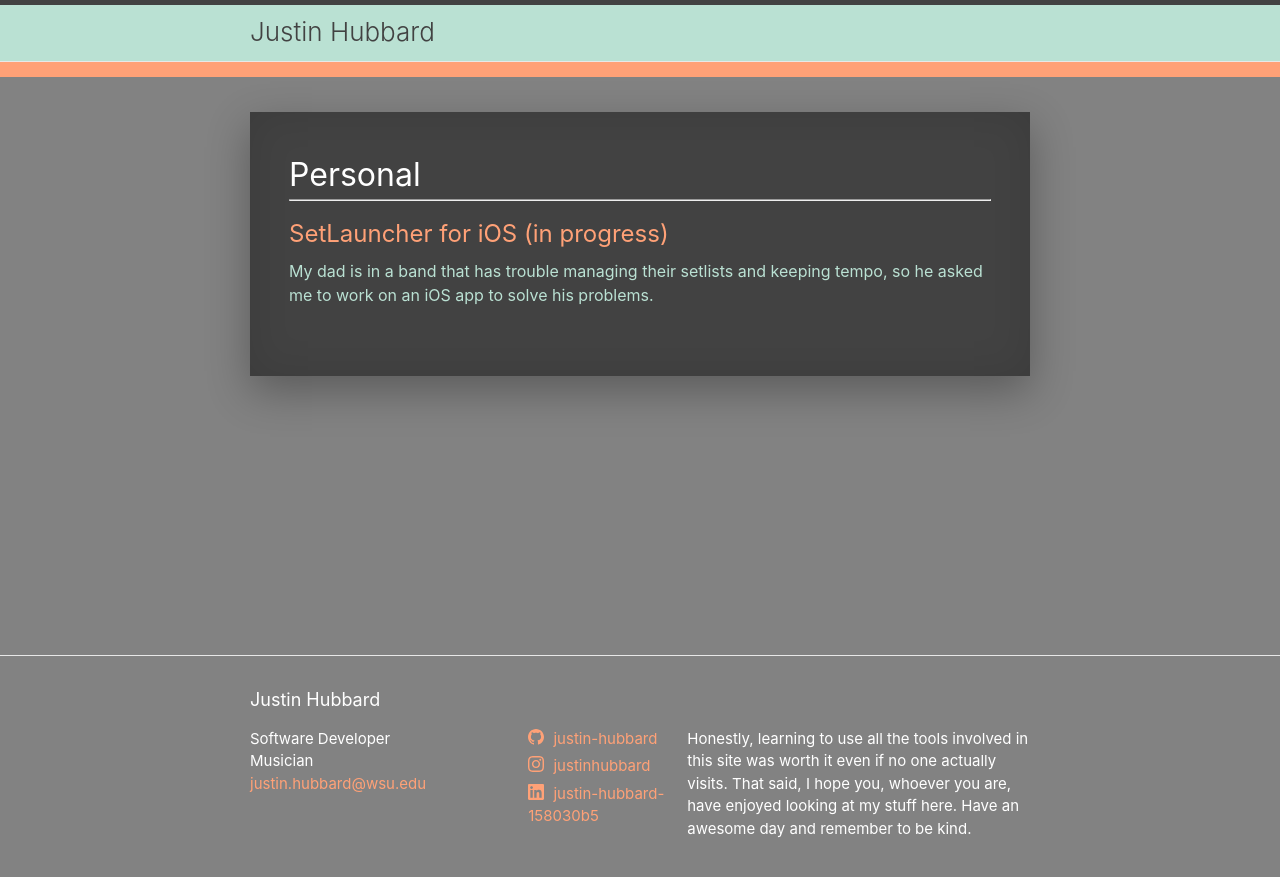
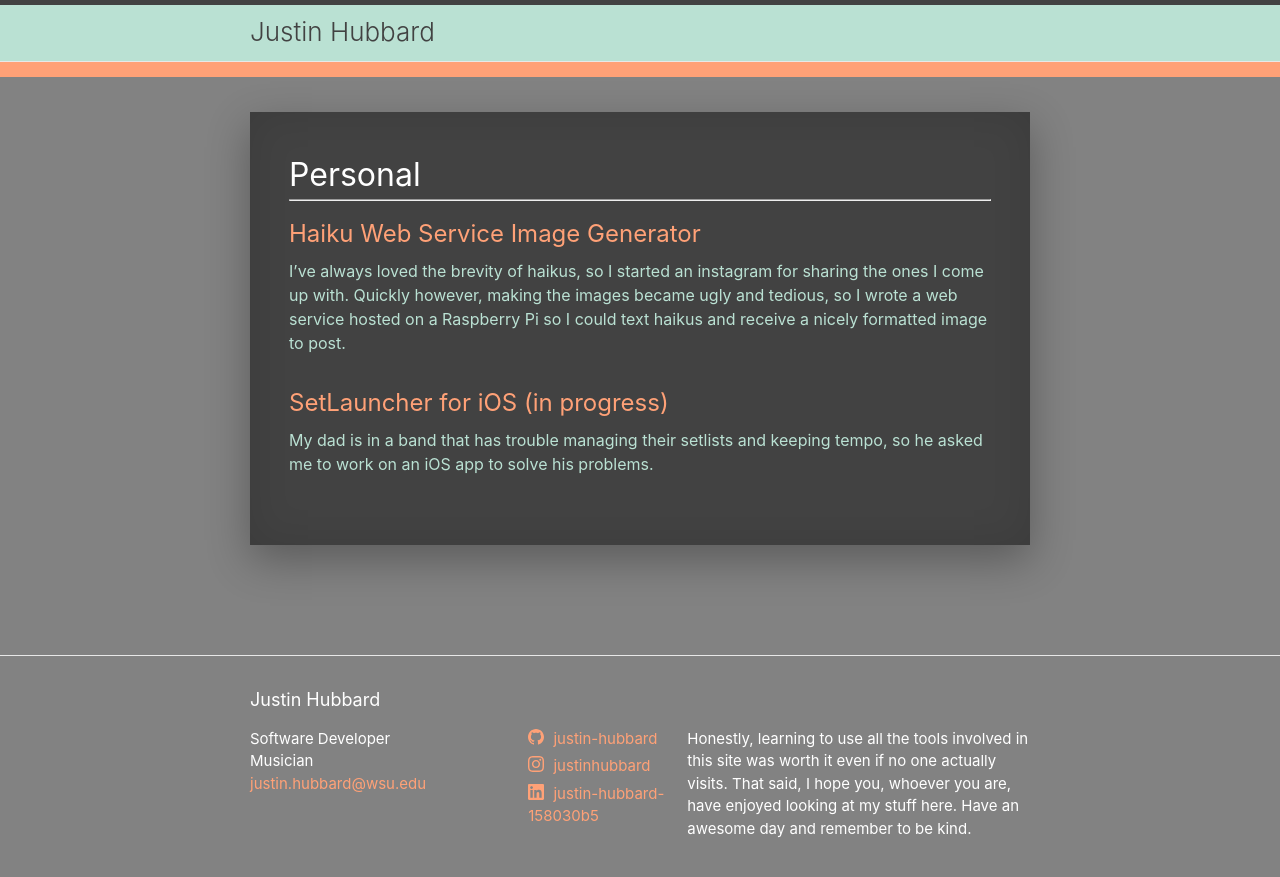
Before and after one commit to justin-hubbard/justin-hubbard.github.io, a Jekyll site: the page built from tags/personal/index.html, in a window 1280 px wide. Shown: the top 877 px of the page. Built offline with Jekyll 4.4.1, drawn with Linux system fonts in a browser that asks for light colours.

Commit message:
Adding New Pages
- Haiku
- Audio Plugins

```diff
--- /dev/null
+++ b/_posts/2018-06-11-04haiku.md
@@ -0,0 +1,10 @@
+---
+layout: post
+title: "Haiku Web Service Image Generator"
+date:   2018-08-28 20:29:18 -0100
+tags: personal
+---
+
+#### I've always loved the brevity of haikus, so I started an instagram for sharing the ones I come up with. Quickly however, making the images became ugly and tedious, so I wrote a web service hosted on a Raspberry Pi so I could text haikus and receive a nicely formatted image to post.
+
+I've had a Raspberry Pi for a while now, while I've explored a number of projects with motors, cameras, small programs, etc, I never settled on a long-term function for it. When I started my haiku account, I realized that having my Pi run a web service for sending me images would be perfect.
```
Also changed, not shown: _posts/2018-06-11-05AudioPlugins.md (added, +51 -0 lines), _posts/2018-06-12-04blockchain.md (+1 -1 lines), 2 other files.
